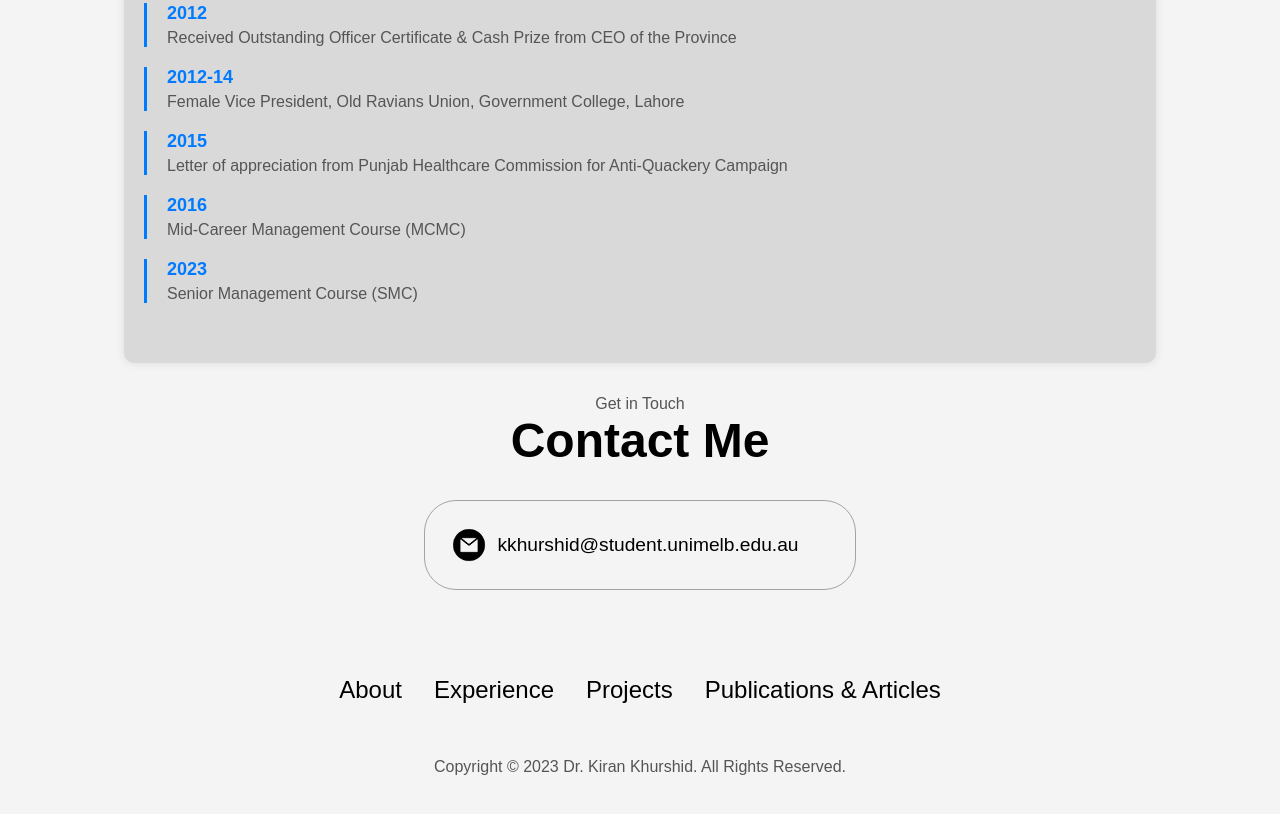
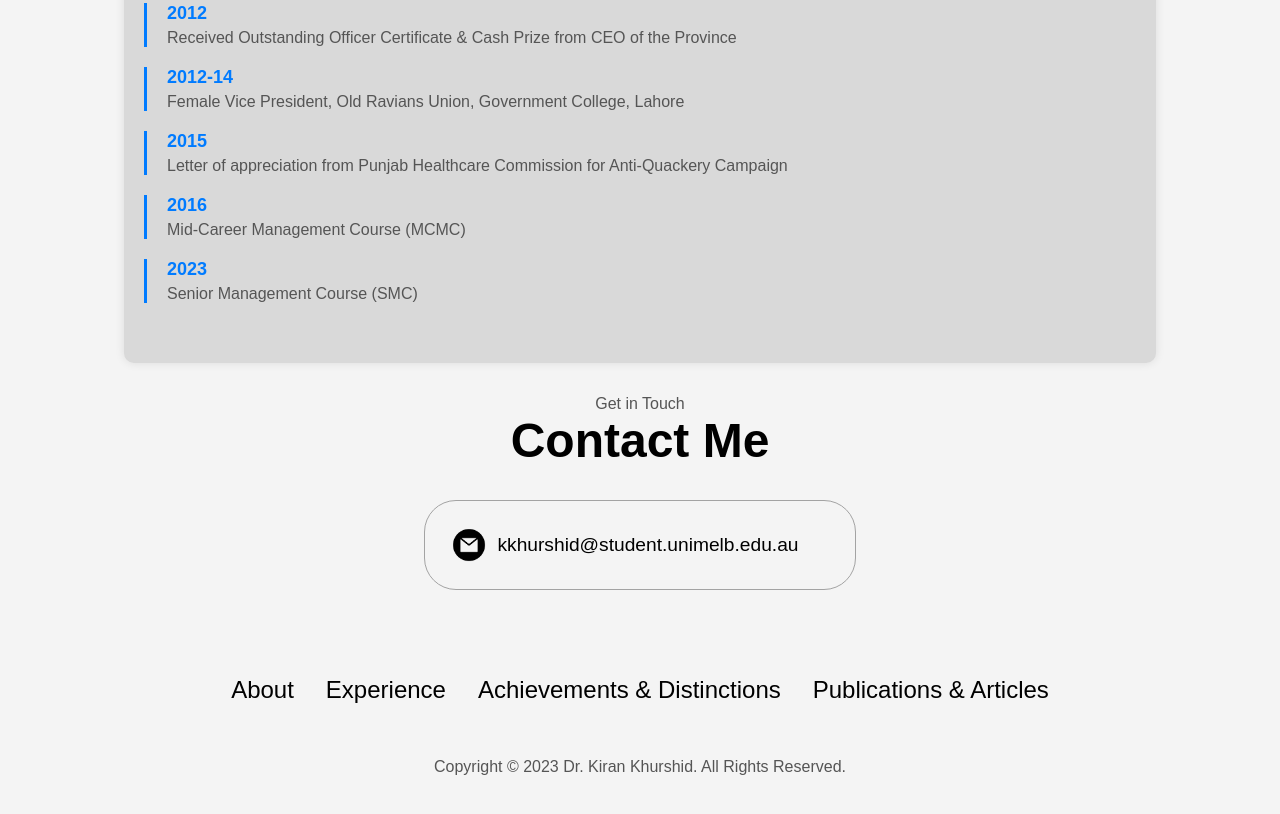
Before and after one commit to khurshidkiran7/drkhurshidkiran, a plain HTML site: page index.html in a window 1280 px wide. Shown: the part 3015-3829 px from the top of the page. Drawn offline with Linux system fonts and the light colour scheme.

Commit message:
Update index.html

```diff
--- a/index.html
+++ b/index.html
@@ -507,7 +507,7 @@
           <ul class="nav-links">
             <li><a href="#about">About</a></li>
             <li><a href="#experience">Experience</a></li>
-            <li><a href="#projects">Projects</a></li>
+            <li><a href="#projects">Achievements & Distinctions</a></li>
             <li><a href="#contact">Publications & Articles</a></li>
           </ul>
         </div>
```
